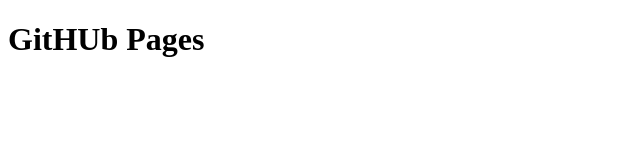
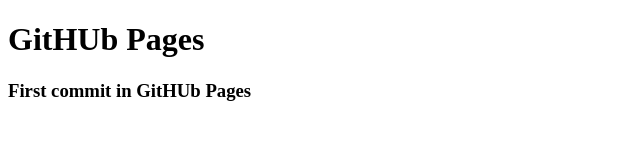
Before and after one commit to fjorwb/fjorwb.github.io, a plain HTML site: page index.html in a window 1280 px wide. Shown: the whole page, without its empty margins (0-640 px from the left). Drawn offline with Linux system fonts and the light colour scheme.

Commit message:
secpnd commit

```diff
--- a/index.html
+++ b/index.html
@@ -10,6 +10,7 @@
 
 <body>
     <h1>GitHUb Pages</h1>
+    <h3>First commit in GitHUb Pages</h3>
 </body>
 
 </html>
```
